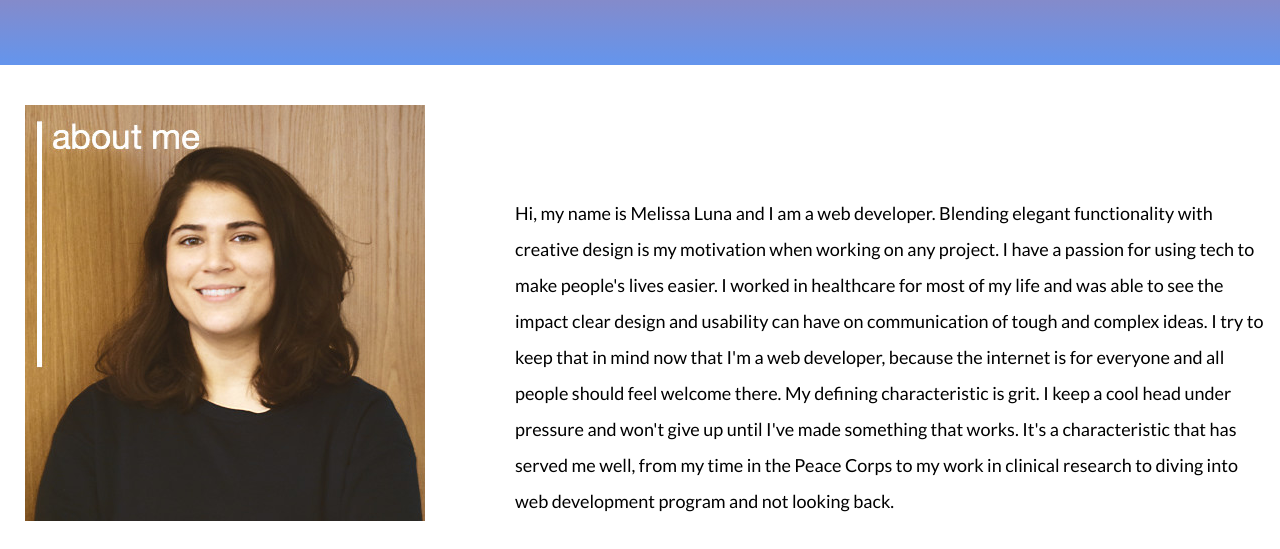
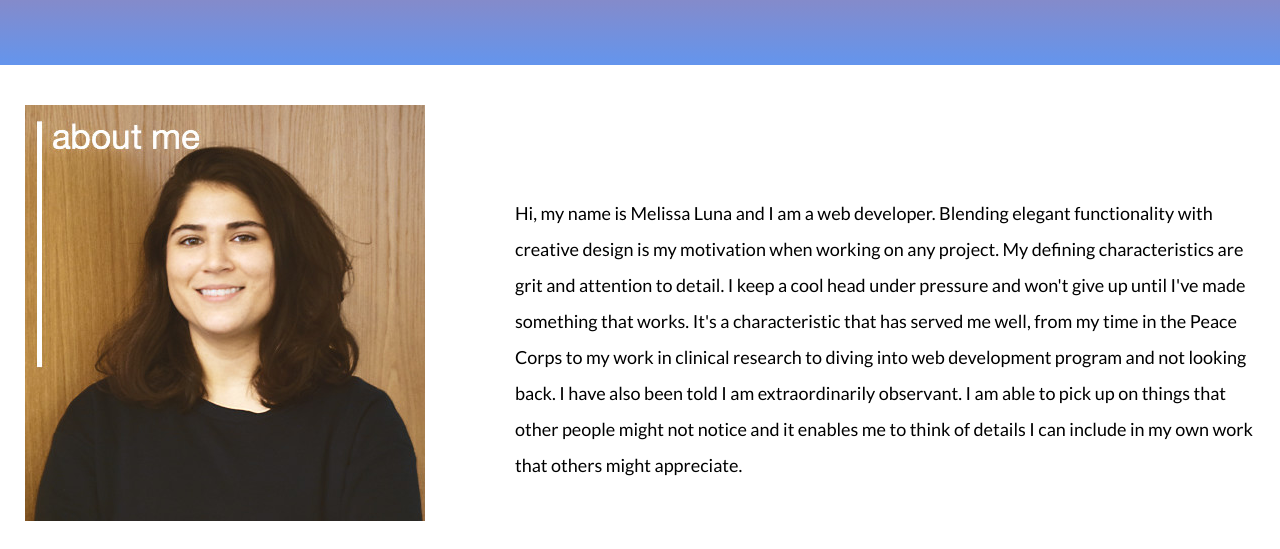
Before and after one commit to MRLmic/mrlmic.github.io, a website: page index.html in a window 1280 px wide. Shown: the part 251-800 px from the top of the page. Drawn offline with nearby package versions, Linux system fonts and the light colour scheme.

Commit message:
Bio updated

```diff
--- a/index.html
+++ b/index.html
@@ -37,7 +37,7 @@
       </div>
       <div class="">
         <img src="./aboutMeCrop.jpg" alt="me">
-        <p class="about">Hi, my name is Melissa Luna and I am a web developer. Blending elegant functionality with creative design is my motivation when working on any project. I have a passion for using tech to make people's lives easier. I worked in healthcare for most of my life and was able to see the impact clear design and usability can have on communication of tough and complex ideas. I try to keep that in mind now that I'm a web developer, because the internet is for everyone and all people should feel welcome there. My defining characteristic is grit. I keep a cool head under pressure and won't give up until I've made something that works. It's a characteristic that has served me well, from my time in the Peace Corps to my work in clinical research to diving into web development program and not looking back.</p>
+        <p class="about">Hi, my name is Melissa Luna and I am a web developer. Blending elegant functionality with creative design is my motivation when working on any project. My defining characteristics are grit and attention to detail. I keep a cool head under pressure and won't give up until I've made something that works. It's a characteristic that has served me well, from my time in the Peace Corps to my work in clinical research to diving into web development program and not looking back. I have also been told I am extraordinarily observant. I am able to pick up on things that other people might not notice and it enables me to think of details I can include in my own work that others might appreciate.</p>
       </div>
       <div class="projects">
         Skills
```
